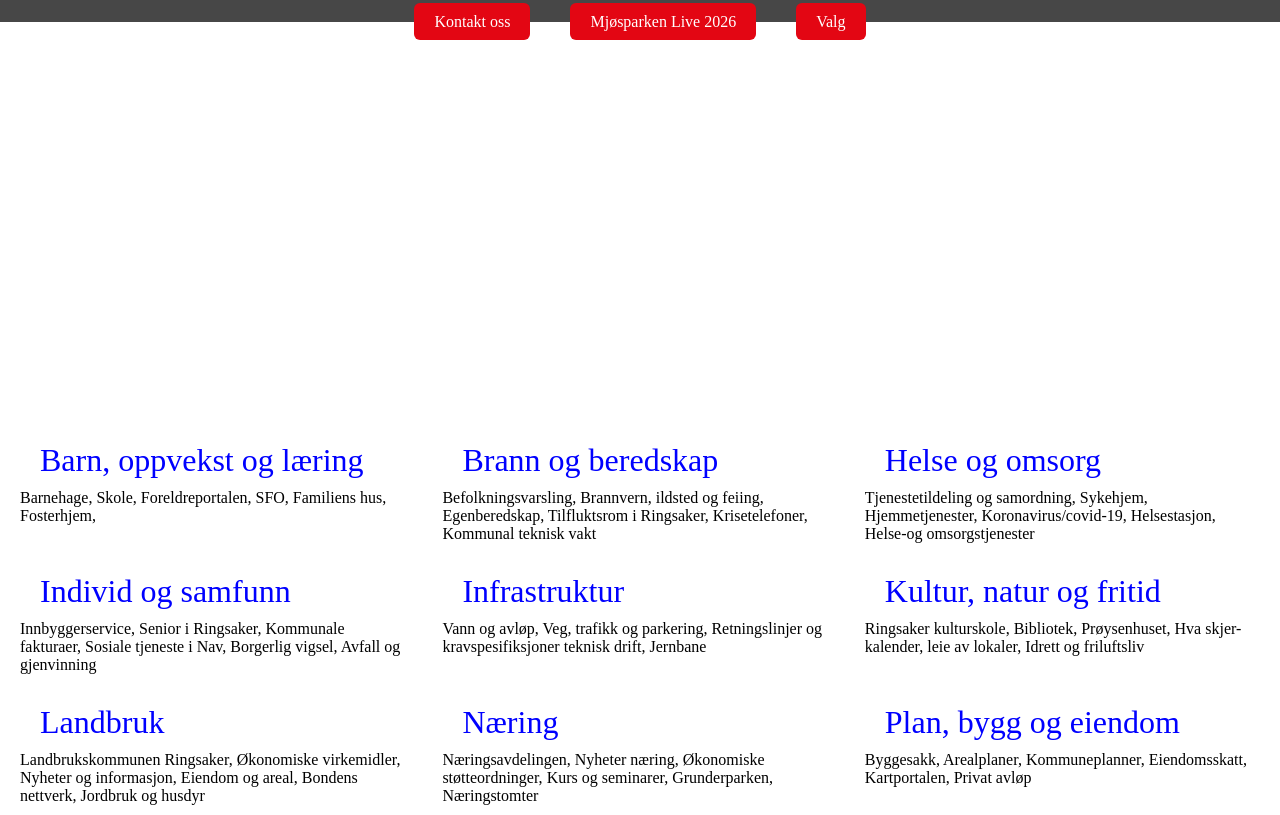
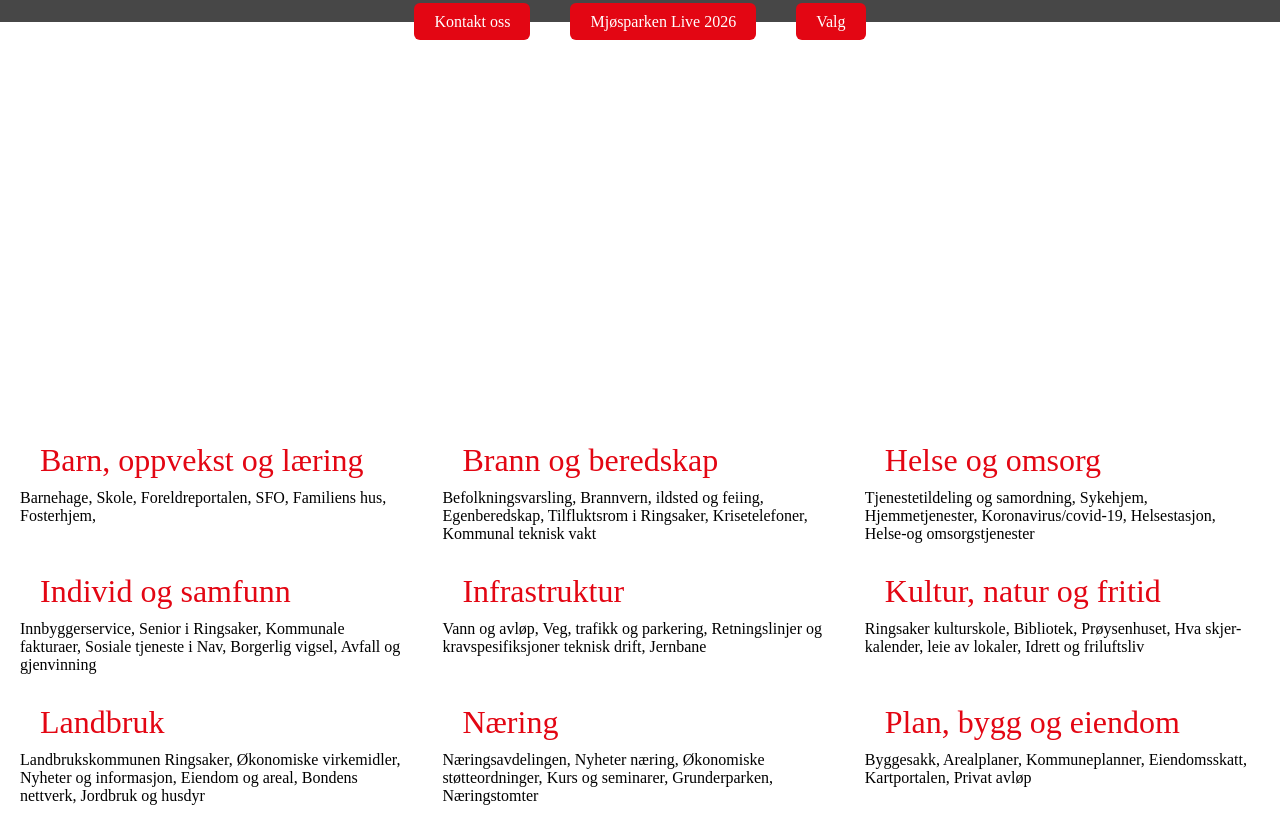
Before and after one commit to GrideLock/Ringsaker_kommune_Klone, a plain HTML site: page index.html in a window 1280 px wide. Shown: the part 532-1347 px from the top of the page. Drawn offline with Linux system fonts and the light colour scheme; grey boxes are pictures that could not be loaded.

Commit message:
Changed color

```diff
--- a/main.css
+++ b/main.css
@@ -135,5 +135,5 @@ input{
    color: #E30613;
 }
 .outer-nav-bar ul li a{
-    color: blue;
+    color: #E30613;
 }
```
